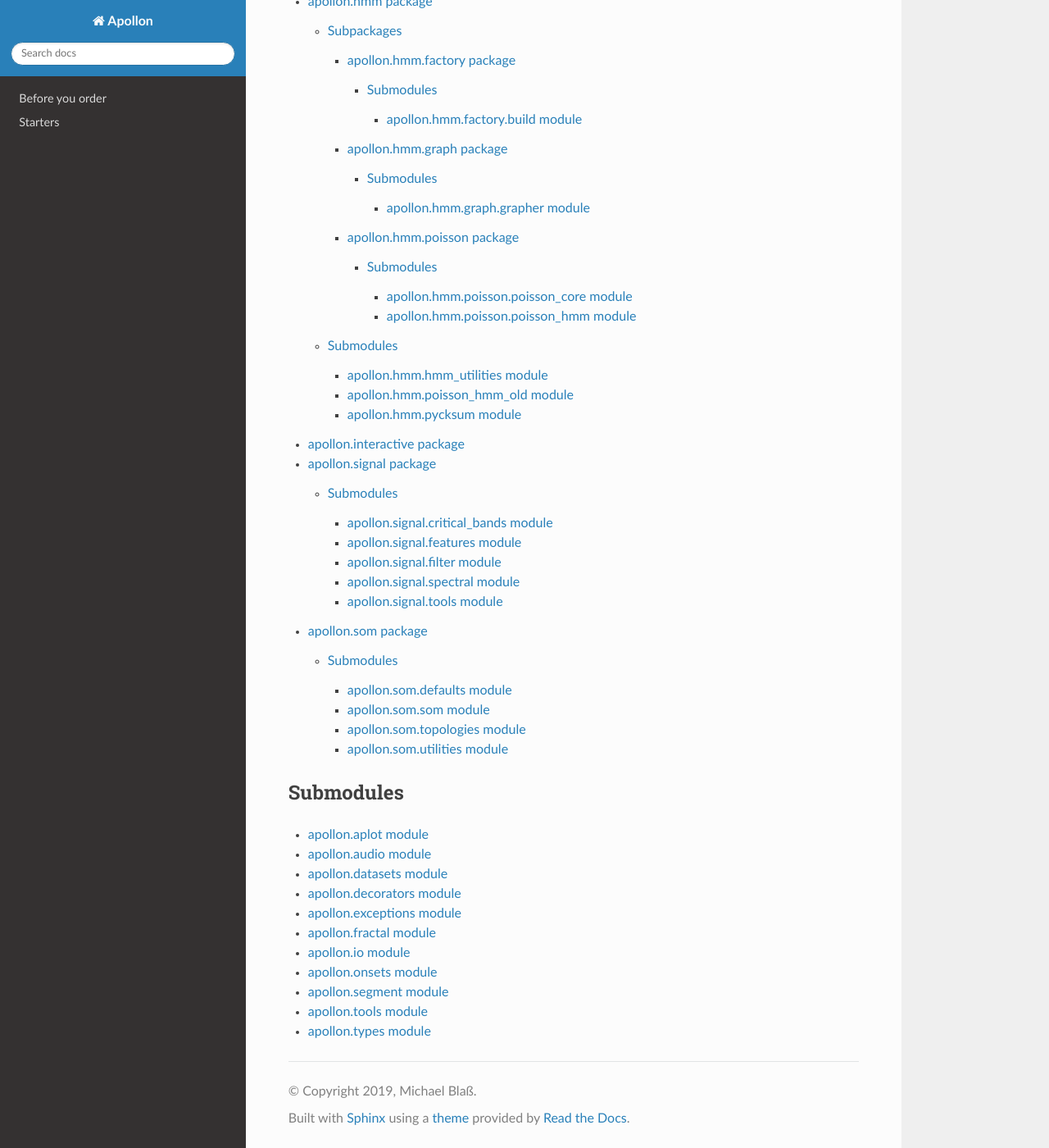
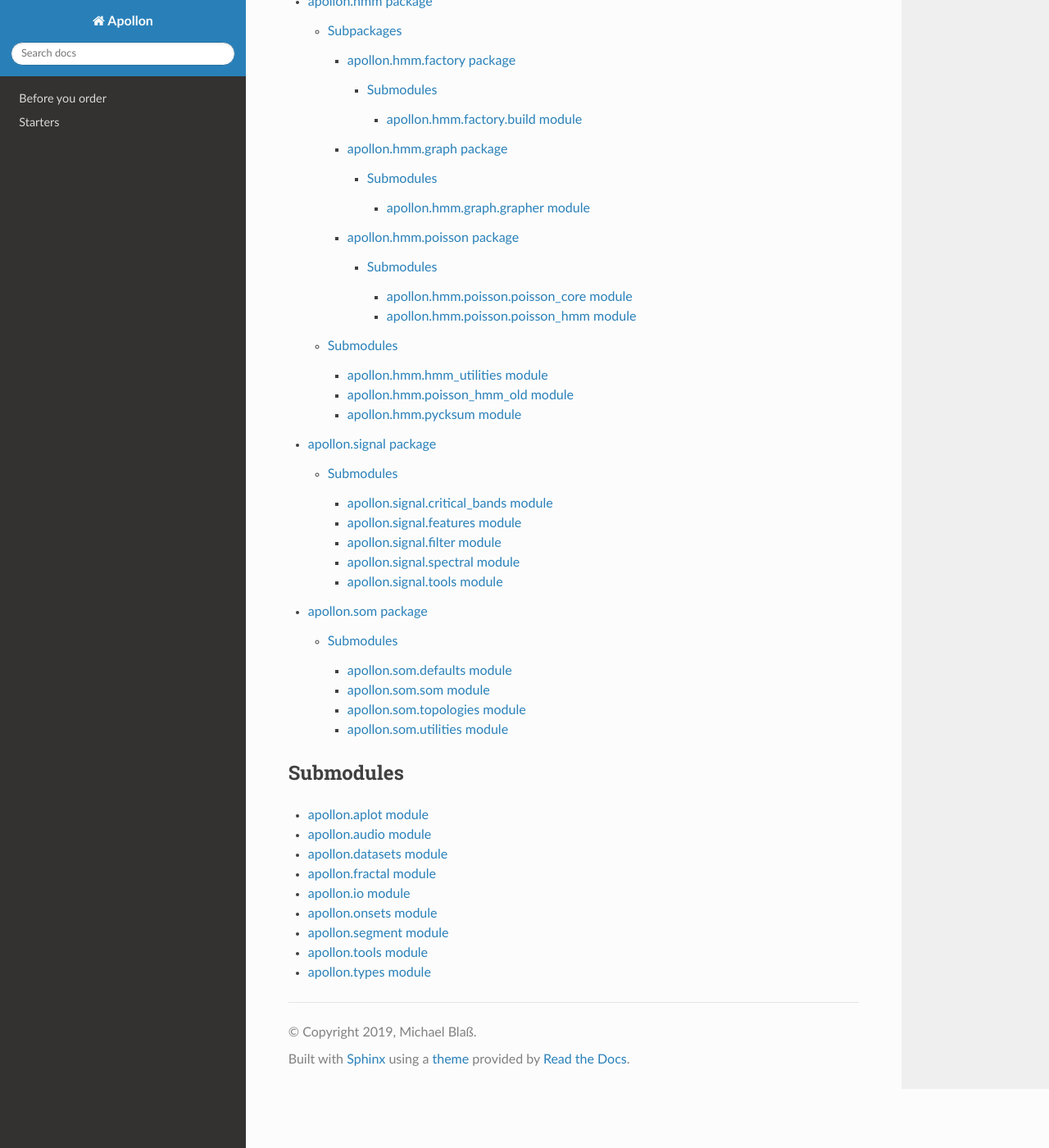
Before and after one commit to ifsm/apollon, a Sphinx documentation site: the page built from docs/source/reference/apollon.rst, in a window 1280 px wide and 1400 px high, scrolled down 506 px. Shown: the whole window at 82% size. Built offline with Sphinx 7.4.7 and the Read the Docs theme 2.0.0, drawn with Linux system fonts in a browser that asks for light colours; pages that are not in the unit, such as notebooks, are missing from menus.

Commit message:
Updated docs.

```diff
--- a/docs/source/conf.py
+++ b/docs/source/conf.py
@@ -14,6 +14,7 @@
 # import sys
 # sys.path.insert(0, os.path.abspath('.'))
 
+master_doc = 'index'    # needed for read the docs
 
 # -- Project information -----------------------------------------------------
 
--- a/docs/source/reference/apollon.rst
+++ b/docs/source/reference/apollon.rst
@@ -13,7 +13,6 @@ Subpackages
 
     apollon.commands
     apollon.hmm
-    apollon.interactive
     apollon.signal
     apollon.som
 
@@ -25,8 +24,6 @@ Submodules
    apollon.aplot
    apollon.audio
    apollon.datasets
-   apollon.decorators
-   apollon.exceptions
    apollon.fractal
    apollon.io
    apollon.onsets
--- a/docs/source/reference/apollon.signal.rst
+++ b/docs/source/reference/apollon.signal.rst
@@ -15,4 +15,5 @@ Submodules
    apollon.signal.features
    apollon.signal.filter
    apollon.signal.spectral
+   apollon.signal.test
    apollon.signal.tools
```
Also changed, not shown: 1 other file.
